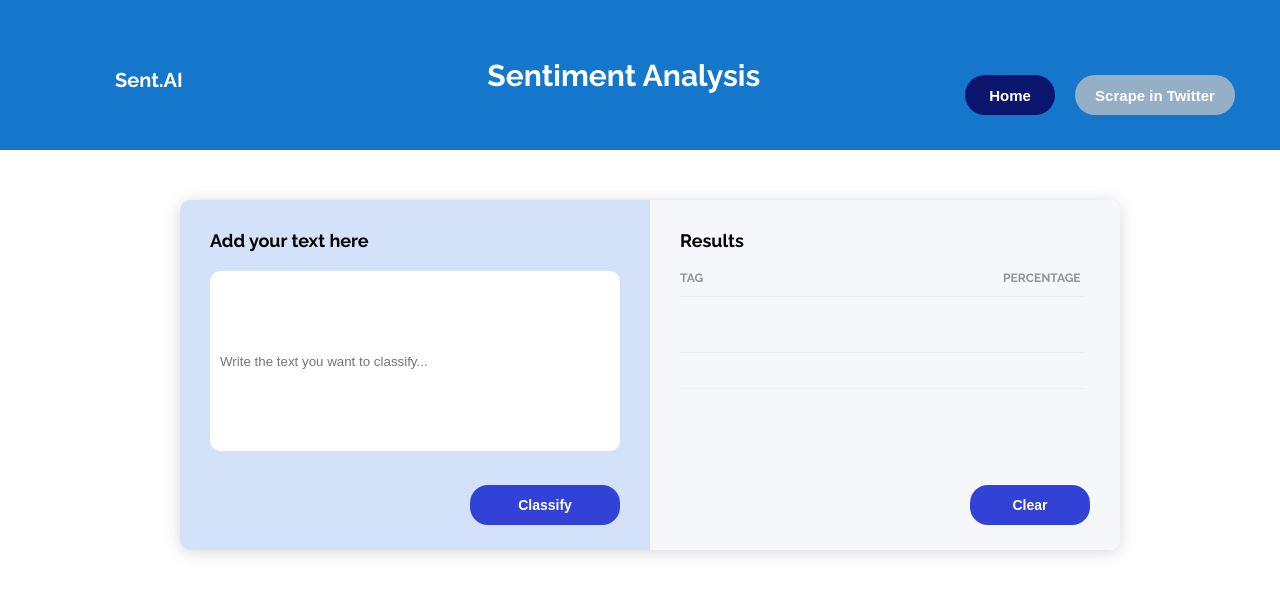
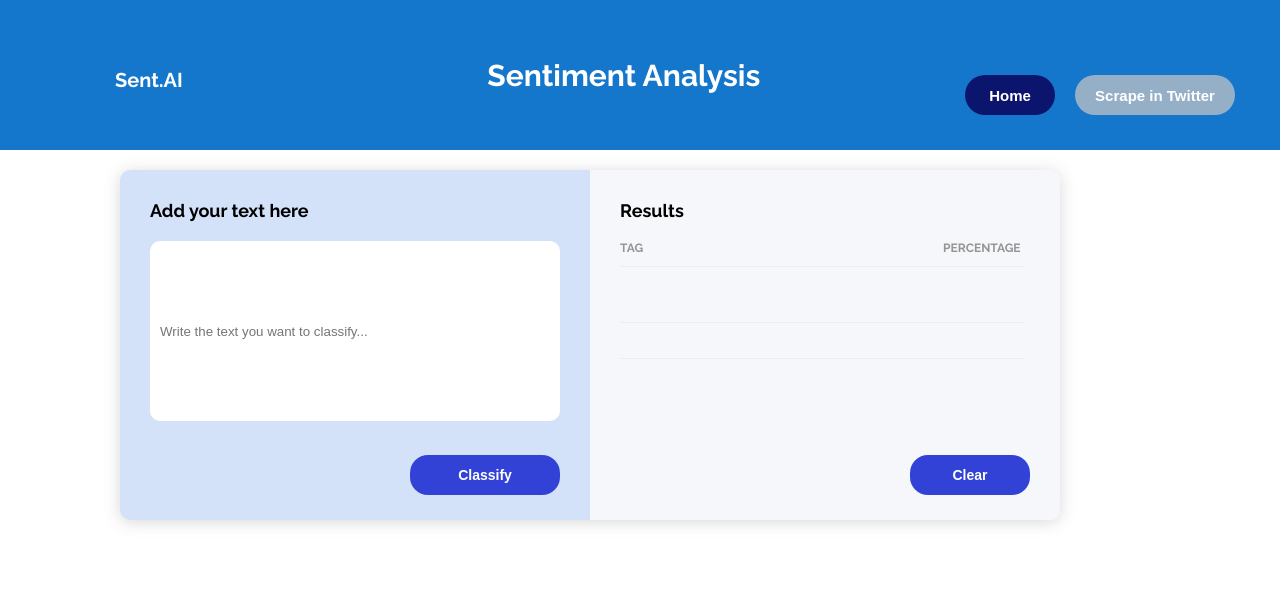
Before and after one commit to achrafndd05/SentimentAI, a React (Create React App) app in the folder client/: page / in a window 1280 px wide. Shown: the top 594 px of the page. Built offline with nearby package versions, Linux system fonts and the light colour scheme.

Commit message:
last_day

```diff
--- a/client/src/App.css
+++ b/client/src/App.css
@@ -35,8 +35,8 @@ body {
 
 .content {
   display: flex;
-  margin-top: 50px;
-  margin-left: 180px;
+  margin-top: 20px;
+  margin-left: 120px;
   width: 940px;
   height: 350px;
   box-shadow: 0px 2px 16px rgba(113, 112, 112, 0.273);
```
Also changed, not shown: 1 other file (tests, documents, lock files or other folders).
